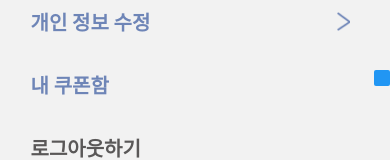
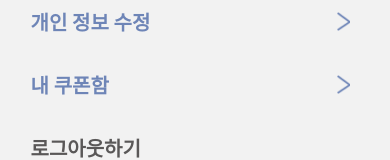
Before and after one commit to Scoup-team/Front, a React Native app in the folder client/: screen /Mypage in a window 390 px wide. Shown: the part 216-376 px from the top of the page. Built offline with nearby package versions, Linux system fonts and the light colour scheme.

Commit message:
🐛 Mypage 버튼 오류 해결

```diff
--- a/client/App.js
+++ b/client/App.js
@@ -11,7 +11,7 @@ const App = () => {
   return (
     <NavigationContainer>
       <Stack.Navigator
-        initialRouteName="Searchpage"
+        initialRouteName="Mypage"
         screenOptions={{ headerShown: false }}
       >
         <Stack.Screen name="Mypage" component={Mypage} />
--- a/client/screens/Mypage.js
+++ b/client/screens/Mypage.js
@@ -25,9 +25,7 @@ const MyPage = ({ navigation }) => {
       </View>
       <View style={styles.section}>
         <Text style={styles.topMenu}>내 쿠폰함</Text>
-        <Button>
-          <Image source={bluearrow} style={styles.arrow} />
-        </Button>
+        <Image source={bluearrow} style={styles.arrow} />
       </View>
       <Text style={styles.BottomMenu}>로그아웃하기</Text>
       <Text style={styles.BottomMenu}>탈퇴하기</Text>
```
